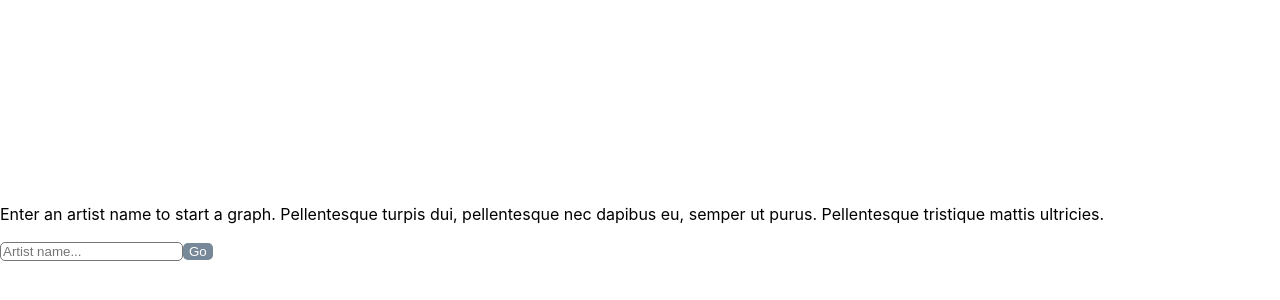
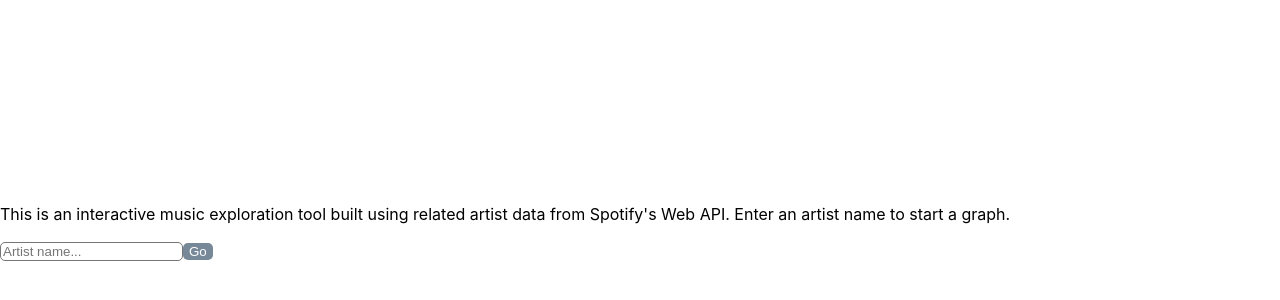
Before and after one commit to seanwall/related-artist-network, a React (Create React App) app: page / in a window 1280 px wide. Shown: the part 52-352 px from the top of the page. Built offline with nearby package versions, Linux system fonts and the light colour scheme; no server answers.

Commit message:
Update search page text, tweak node styling

```diff
--- a/src/App.js
+++ b/src/App.js
@@ -69,7 +69,8 @@ class App extends React.Component {
                         <div className="col-8">
                             <div className="home-group">
                                 <p className="text-center">
-                                    Enter an artist name to start a graph. Pellentesque turpis dui, pellentesque nec dapibus eu, semper ut purus. Pellentesque tristique mattis ultricies.
+                                    This is an interactive music exploration tool built using related artist data from Spotify's Web API.
+                                    Enter an artist name to start a graph.
                                 </p>
                                 <div className="row">
                                     <div className="col-1"></div>
@@ -87,7 +88,7 @@ class App extends React.Component {
                         <div className='h-25'>
                             <div className='svg-key m-1 p-2'>
                                 <p className='m-0'><b>Click</b> on a node to explore</p>
-                                <p className='m-0'><b>Click</b> on an artist name to open their Spotify page</p>
+                                <p className='m-0'><b>Click</b> on an artist's name to open their Spotify page</p>
                                 <p className='m-0'><b>Hover</b> over a node to hear a sample</p>
                                 {searchGroup}
                             </div>
--- a/src/Graph.js
+++ b/src/Graph.js
@@ -5,6 +5,7 @@ import Node from './Node.js';
 import Edge from './Edge.js';
 import Label from './Label.js';
 import './Graph.css'
+import './Node.css'
 import './Edge.css'
 
 const width = 2000;
--- a/src/Node.css
+++ b/src/Node.css
@@ -1,5 +1,7 @@
 .node{
     fill: lightslategrey;
+    stroke: aliceblue;
+    stroke-width: .15em;
 }
 
 .hidden-node{
```
